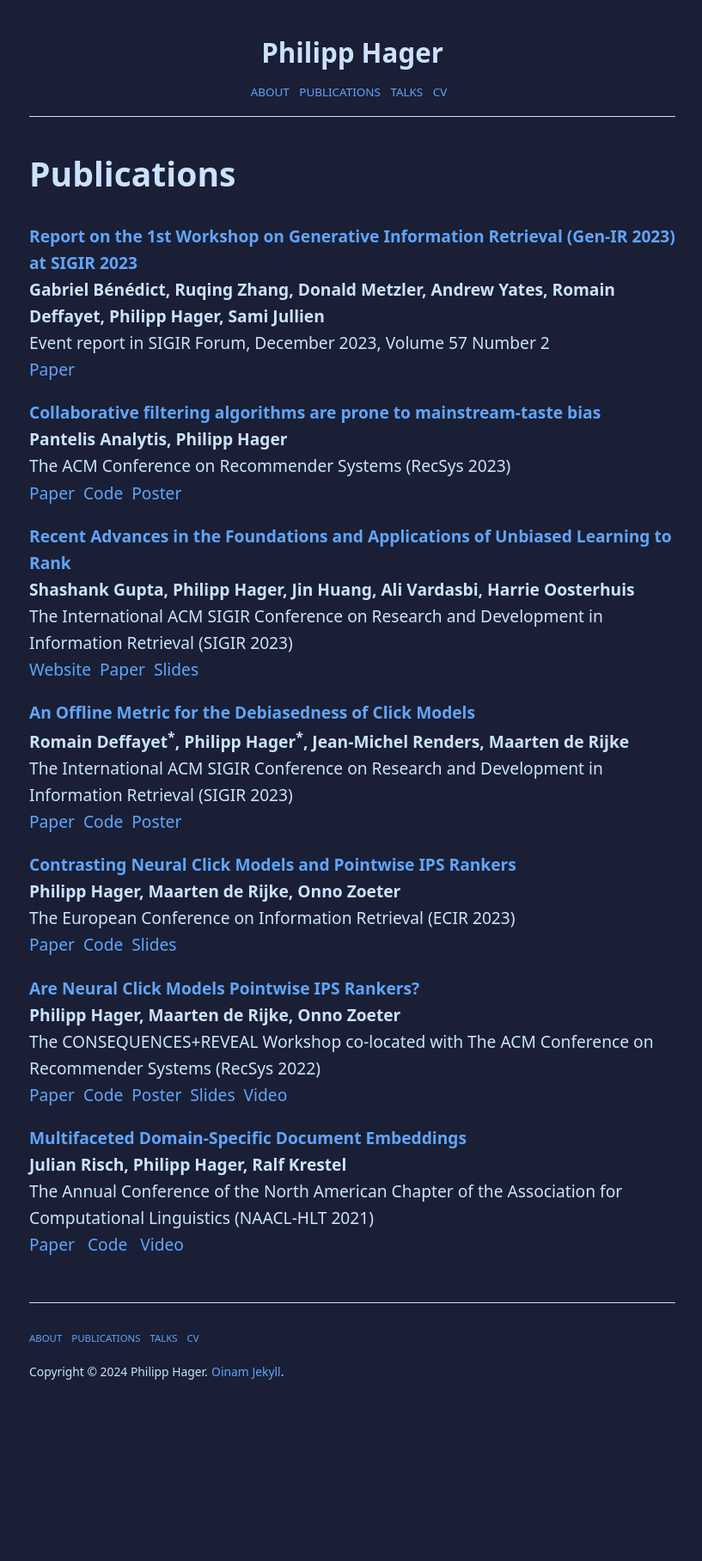
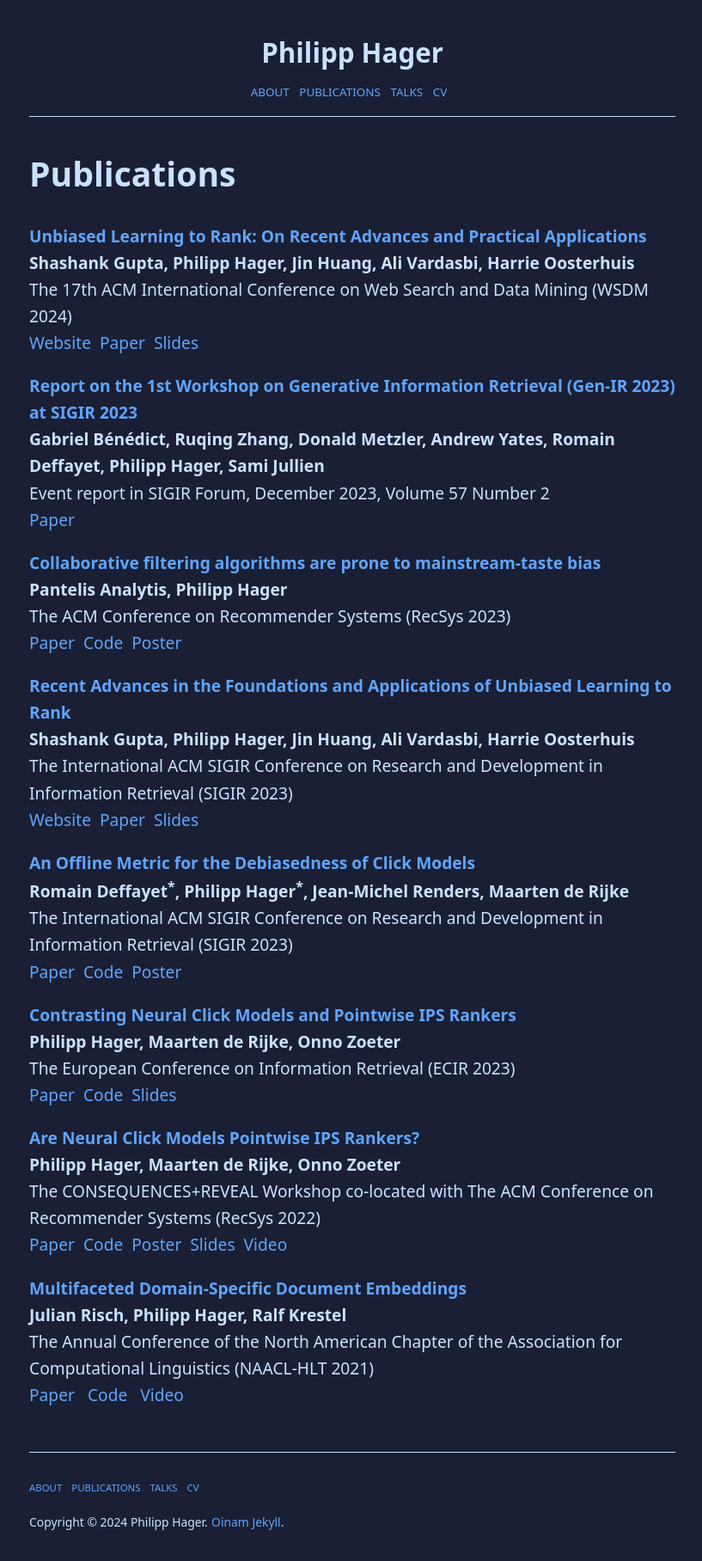
Before and after one commit to philipphager/philipphager.github.io, a Jekyll site: the page built from publications.md, in a window 1280 px wide. Shown: the whole page at 86% size, without its empty margins (230-1047 px from the left). Built offline with Jekyll 4.4.1, drawn with Linux system fonts in a browser that asks for light colours; before the commit the page ends 1641 px from its top, so only the background shows below that.

Commit message:
Update publications.md

```diff
--- a/publications.md
+++ b/publications.md
@@ -3,6 +3,14 @@ layout: page
 title: Publications
 permalink: /publications/
 ---
+
+**[Unbiased Learning to Rank:
+On Recent Advances and Practical Applications](https://sites.google.com/view/wsdm-2024-tutorial-ultr/)**\\
+**Shashank Gupta, Philipp Hager, Jin Huang, Ali Vardasbi, Harrie Oosterhuis**\\
+The 17th ACM International Conference on Web Search and Data Mining (WSDM 2024)\\
+[Website](https://sites.google.com/view/wsdm-2024-tutorial-ultr/)
+&nbsp;[Paper](https://dl.acm.org/doi/pdf/10.1145/3616855.3636451)
+&nbsp;[Slides](https://drive.google.com/file/d/1-sRsFkG4juBHqqQ-ces3HRvtYHpR0l7U/view)
 
 **[Report on the 1st Workshop on Generative Information Retrieval (Gen-IR 2023) at SIGIR 2023](https://sigir.org/wp-content/uploads/2023/12/p13.pdf)**\\
 **Gabriel Bénédict, Ruqing Zhang, Donald Metzler, Andrew Yates, Romain Deffayet, Philipp Hager, Sami Jullien**\\
```
